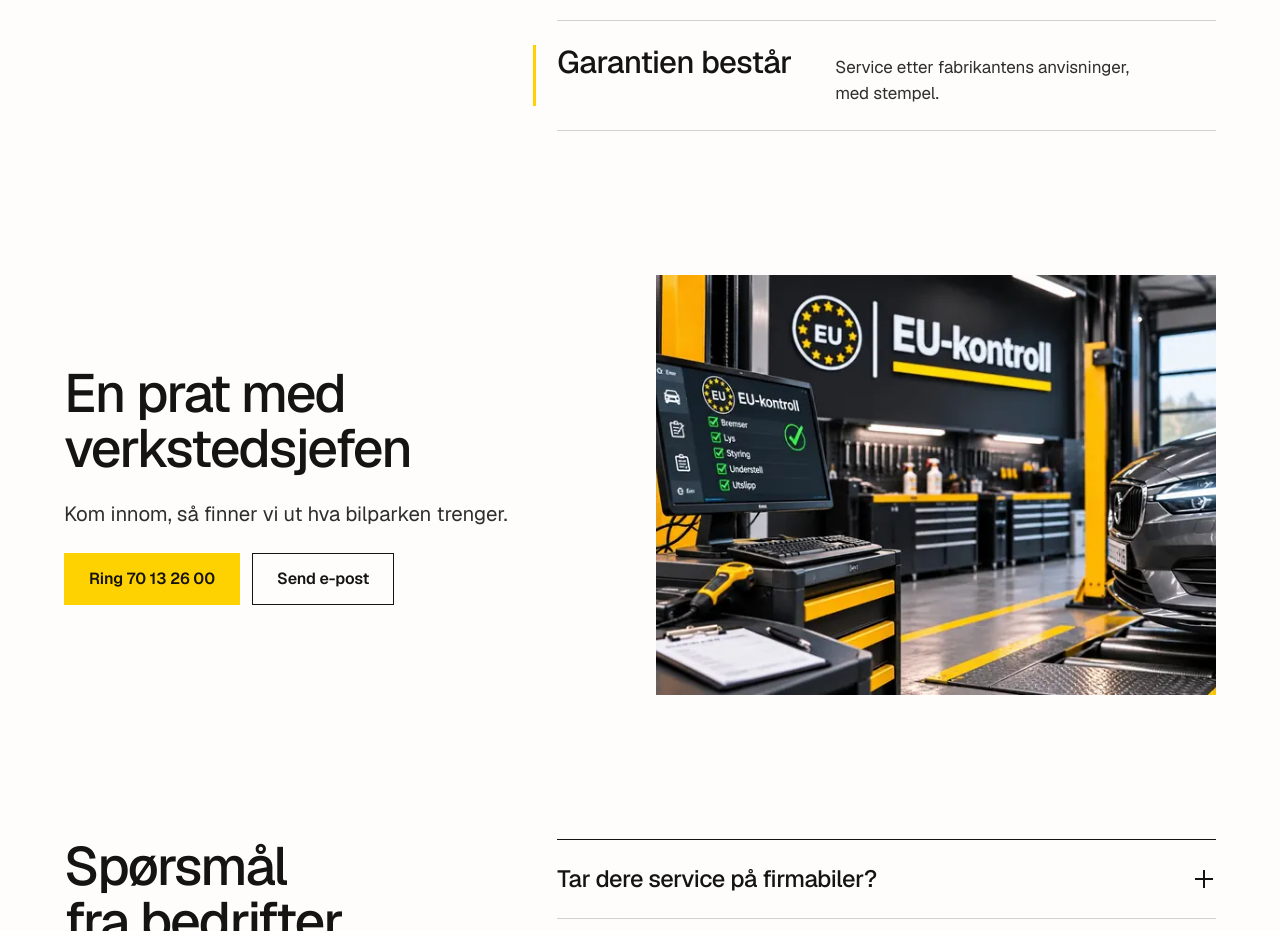
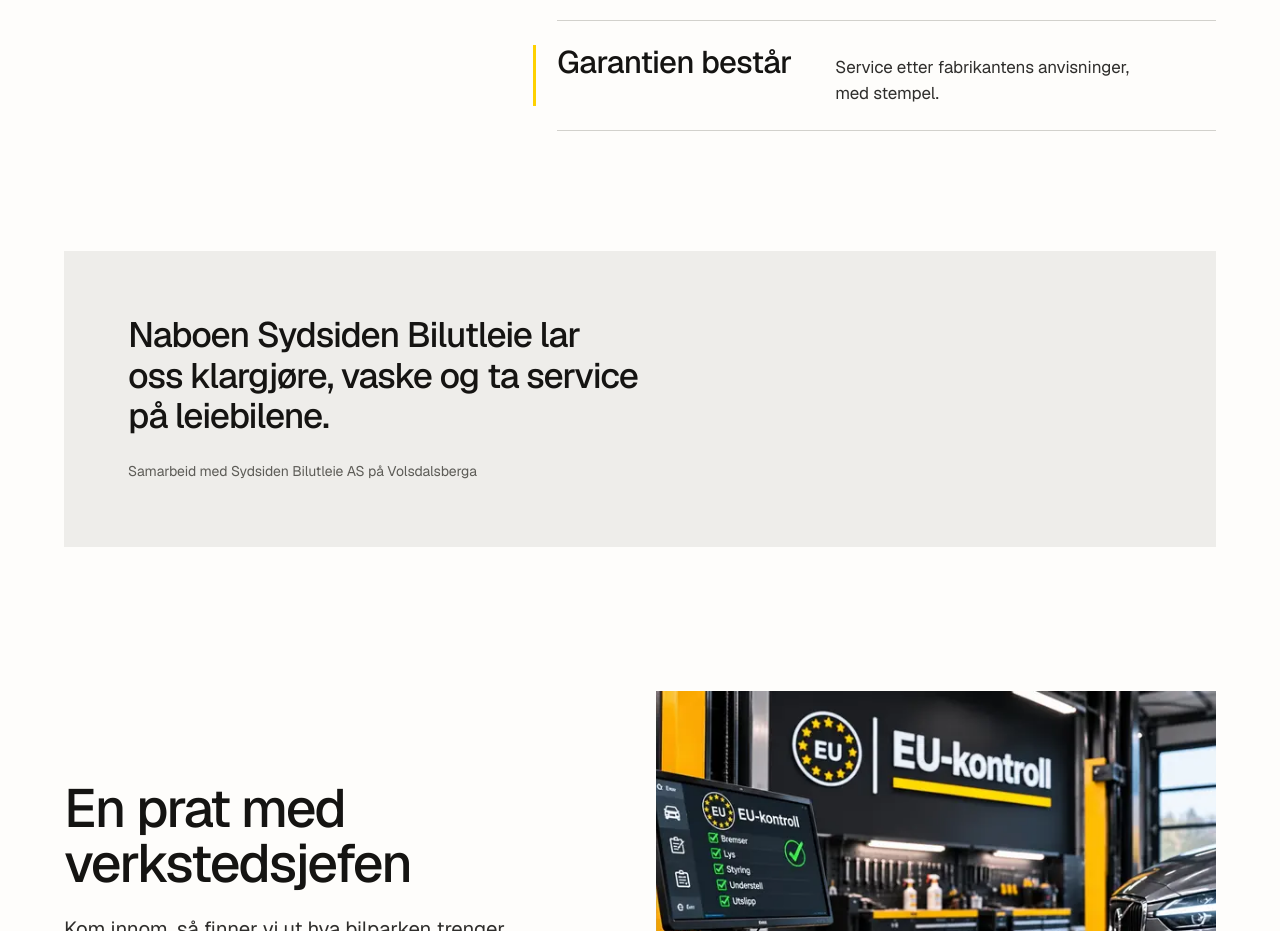
Before and after one commit to elieneama/express-bilservice-preview, a plain HTML site: page bedrift/index.html in a window 1280 px wide. Shown: the part 1080-2011 px from the top of the page. Drawn offline with Linux system fonts and the light colour scheme.

Commit message:
Oppdatert forhåndsvisning

```diff
--- a/bedrift/index.html
+++ b/bedrift/index.html
@@ -113,6 +113,14 @@
         </ul>
       </div>
     </section>
+    <section class="sec--s say" aria-label="Samarbeid">
+      <div class="container">
+        <div class="plate say__plate" data-stamp>
+          <p class="say__line">Naboen Sydsiden Bilutleie lar oss klargjøre, vaske og ta service på leiebilene.</p>
+          <p class="say__by">Samarbeid med Sydsiden Bilutleie AS på Volsdalsberga</p>
+        </div>
+      </div>
+    </section>
     <section class="sec split" aria-labelledby="split-h">
       <div class="container split__grid">
         <div class="split__text">
```
